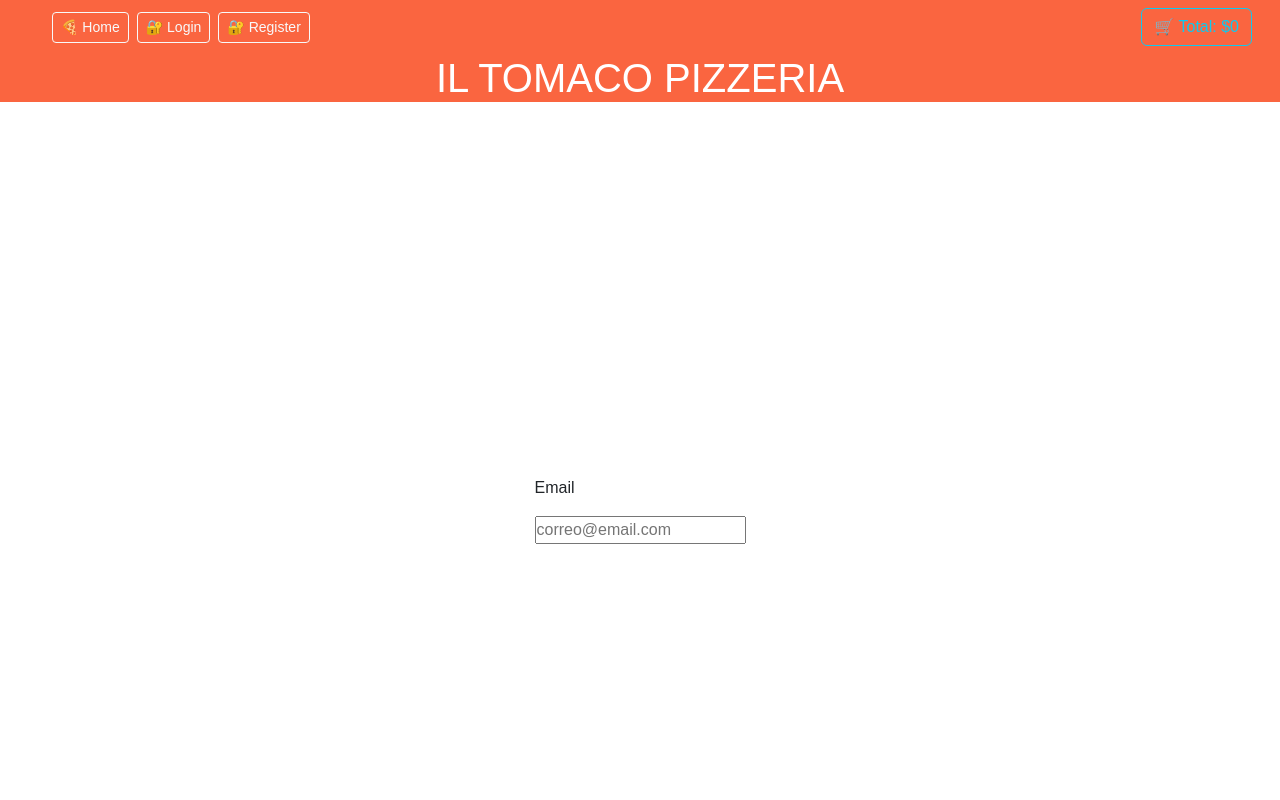
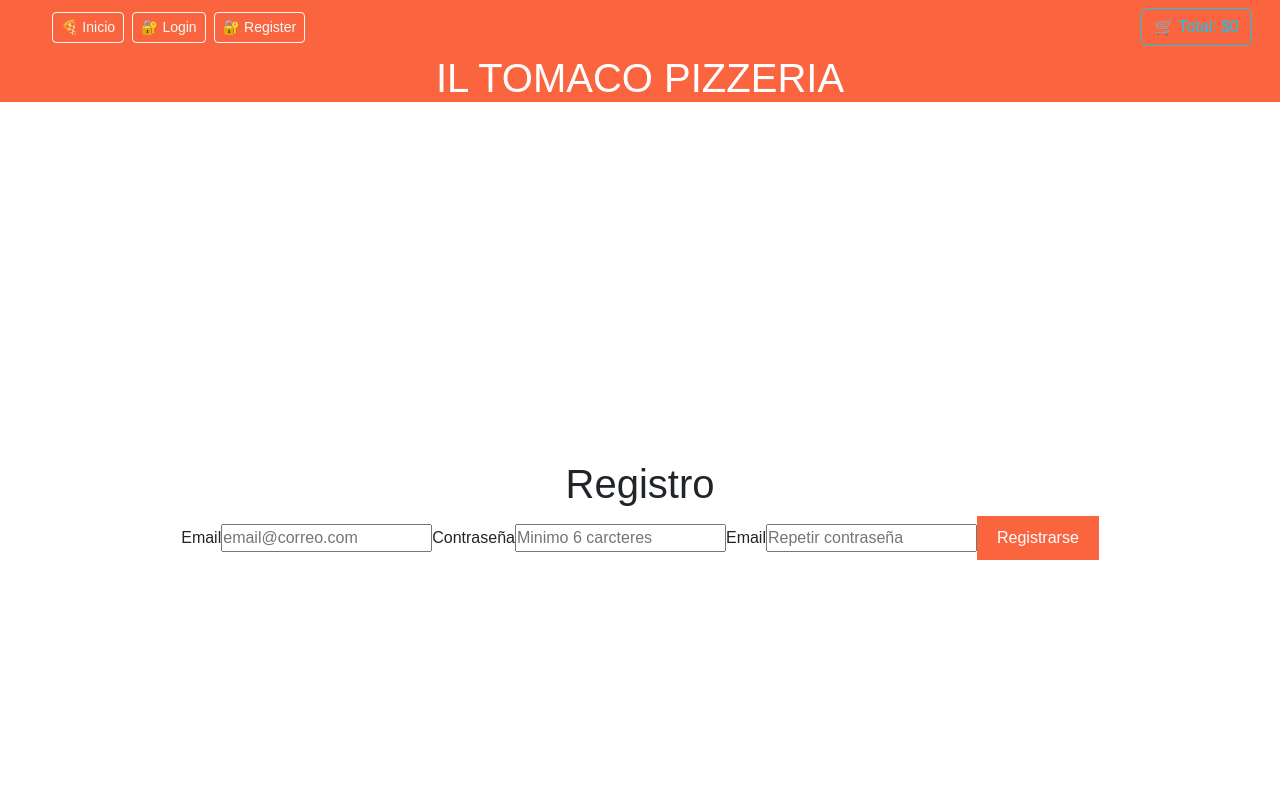
Before and after one commit to Kevin-alcaino/react-hito2, a React (Vite) app in the folder react-hito2/: page /formulario in a window 1280 px wide. Shown: the top 800 px of the page. Built offline with nearby package versions, Linux system fonts and the light colour scheme.

Commit message:
se crea el formulario con sus funciones

```diff
--- a/react-hito2/src/App.css
+++ b/react-hito2/src/App.css
@@ -73,19 +73,25 @@ footer {
 }
 
 /*Formulario*/
+
 .formulario{
 display: flex;
-flex-direction: row;
+flex-direction: column;
 display: flex;
 justify-content: center;
 align-items: center;
 min-height: 100vh;
 }
 
-.form-container {
+fieldset{
+  border: #ccc 2px;
+}
+
+.form-label {
   display: flex;
   justify-content: center;
   align-items: center;
+  color: black;
 
 }
 
--- a/react-hito2/src/components/Navbar.jsx
+++ b/react-hito2/src/components/Navbar.jsx
@@ -16,15 +16,15 @@ function Navbar({ cart = [] }) {
           <Link to="/" className="navbar-brand me-3 text-white text-decoration-none">
           </Link>
 
-          <Link to="/" className="btn btn-outline-light btn-sm">🍕 Home</Link>
+          <Link to="/" className="btn btn-outline-light btn-sm">🍕 Inicio</Link>
 
           {token ? (
             <>
               <button className="btn btn-outline-light btn-sm">
-                🔓 Profile
+                🔓 Perfil
               </button>
               <button className="btn btn-outline-light btn-sm">
-                🔒 Logout
+                🔒 Registro
               </button>
             </>
           ) : (
--- a/react-hito2/src/pages/FormularioPages.jsx
+++ b/react-hito2/src/pages/FormularioPages.jsx
@@ -1,23 +1,60 @@
-
+import { useState } from "react";
 import Header from "../components/Header";
 import Footer from "../components/Footer";
 
-function FormularioPages() {
+function FormularioPages({Email},) {
+ const [email, setEmail] = useState("");
+ const [contrasena,setContrasena] = useState ("");
+ const [repContrasena, setRepContrasena] = useState("");
+
+ const handleSubmit = (e) => {
+  e.preventDefault();
+
+
+    setEmail(e.target.value);
+    if ( !email || !contrasena || !repContrasena){
+      alert("Por favor, ingresar todos los campos")
+      return;
+    }
+    if (contrasena !== repContrasena){
+      alert("Las contraseñas no coinciden")
+      return;
+    }
+    if (contrasena.length < 6){
+      alert("La contraseña debe tener al menos 6 carcteres")
+      return;
+    }
+
+  };
+
+
+
   return (
-    <div>
+    <>
 
       <Header />
       <div  className="formulario">
-        <form action="">
-          <p>Email</p>
-          <input type="text"placeholder="correo@email.com"
-          />
+      <h1>Registro</h1>
+      <div>
 
+        <form onSubmit={handleSubmit}>
+        <label className="formLabel" htmlFor="email">Email</label>
+        <input type="email" id="email" value={email} onSubmit={handleSubmit} placeholder="email@correo.com " required />
+
+        <label className="formLabel" htmlFor="contrasena">Contraseña</label>
+        <input type="email" id="contrasena" value={contrasena} onSubmit={handleSubmit} placeholder="Minimo 6 carcteres" required />
+
+        <label className="formLabel" htmlFor="repContrasena">Email  </label>
+        <input type="email" id="repContrasena" value={repContrasena} onSubmit={handleSubmit} placeholder="Repetir contraseña" required />
+
+        <button type="submit">Registrarse</button>
 
         </form>
+
+      </div>
       </div>
       <Footer />
-    </div>
+    </>
 
   );
 }
```
Also changed, not shown: react-hito2/src/pages/Login.jsx (added, +14 -0 lines).
